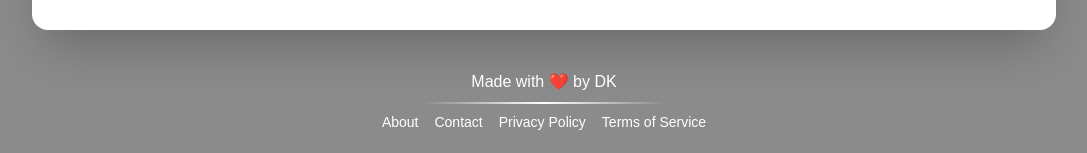
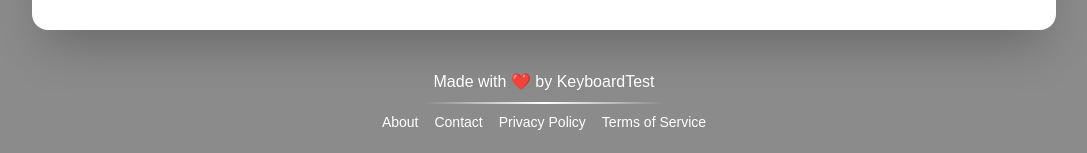
Before and after one commit to AprilFoolsDay0401/keyboard_tester, a Next.js app: page / in a window 1280 px wide. Shown: the part 1462-1615 px from the top of the page, without its empty margins (96-1183 px from the left). Built offline with nearby package versions, Linux system fonts and the light colour scheme.

Commit message:
Change footer

```diff
--- a/src/components/Footer.tsx
+++ b/src/components/Footer.tsx
@@ -3,7 +3,7 @@ import Link from "next/link";
 export default function Footer() {
   return (
     <footer className="text-center text-white mt-6 w-full p-4">
-      <p className="mb-2">Made with ❤️ by DK</p>
+      <p className="mb-2">Made with ❤️ by KeyboardTest</p>
       <div className="w-60 h-0.5 bg-gradient-to-r from-transparent via-white to-transparent mx-auto mb-2"></div>
       <div className="flex justify-center space-x-4 text-sm">
         <Link href="/about" className="hover:text-blue-400 transition-colors">
```
